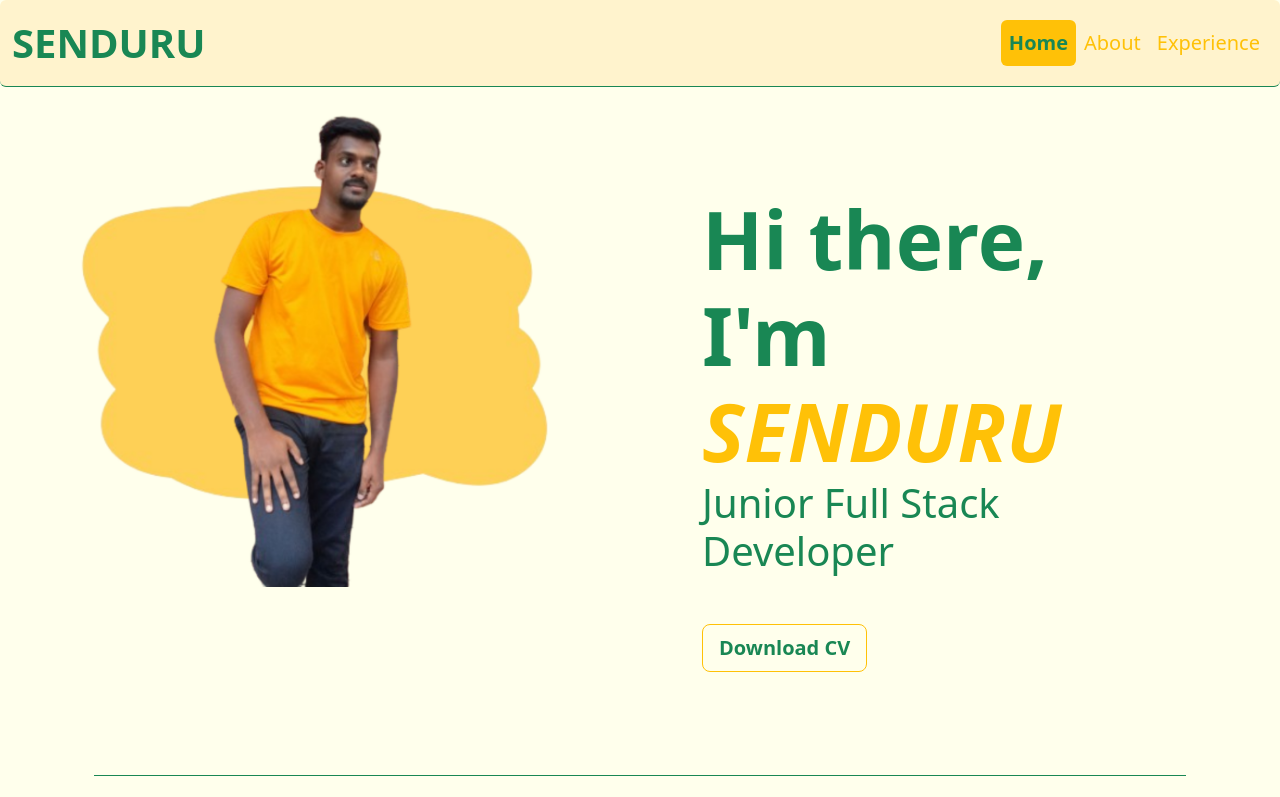
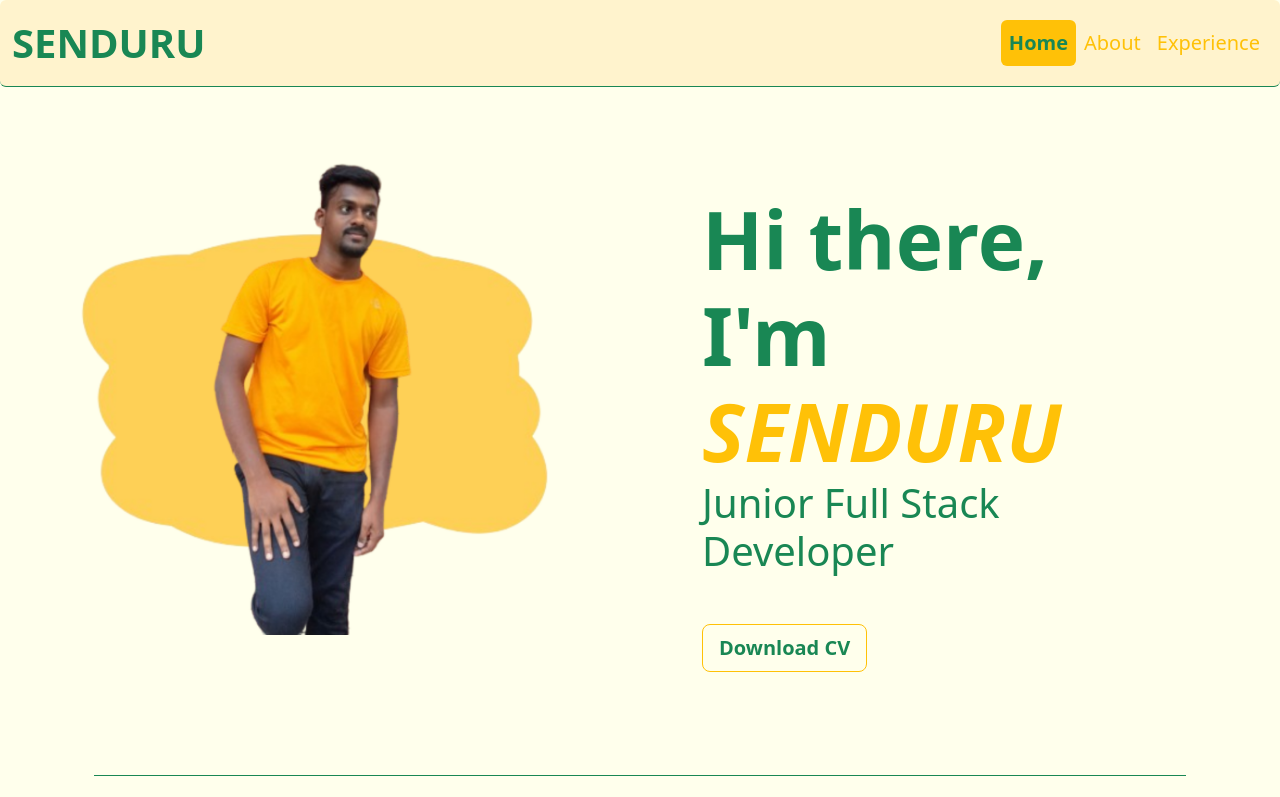
Before and after one commit to Senduru/Personal_web, a plain HTML site: page index.html in a window 1280 px wide. Shown: the top 797 px of the page. Drawn offline with nearby package versions, Linux system fonts and the light colour scheme.

Commit message:
index.html

```diff
--- a/index.html
+++ b/index.html
@@ -40,8 +40,8 @@
     <!-- below the body  -->
    <div class="container">
     <div class="row overflow-hidden gy-3">
-      <div class="col-md-12 col-lg-6 p-0 toper">
-            <img src="assert/profile1.png" class="mr-auto" height="500" alt="my-profile">
+      <div class="col-md-10 col-lg-6 p-0 toper">
+            <img src="assert/profile1.png" class="mr-auto mt-5" height="500" alt="my-profile">
       </div>
       <div class="col-sm-12 col-lg-6 self-name m-0 ml-2">
         <div class="ani-1">
```
